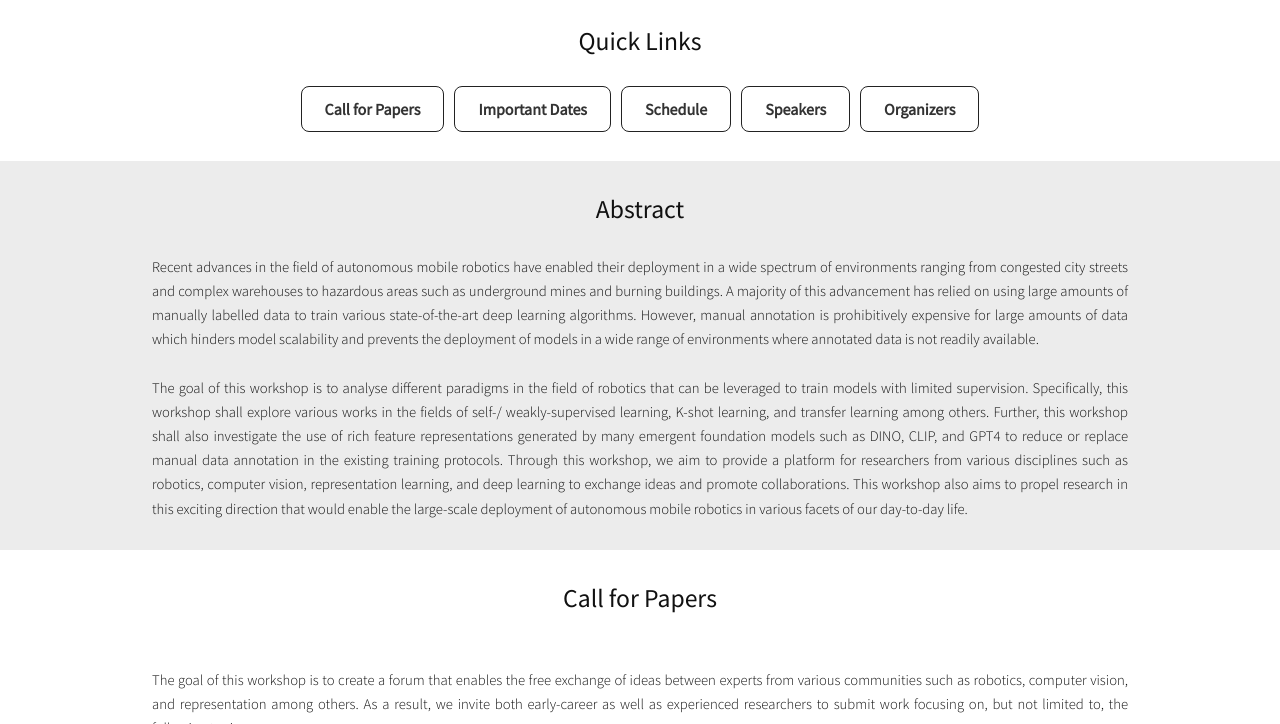
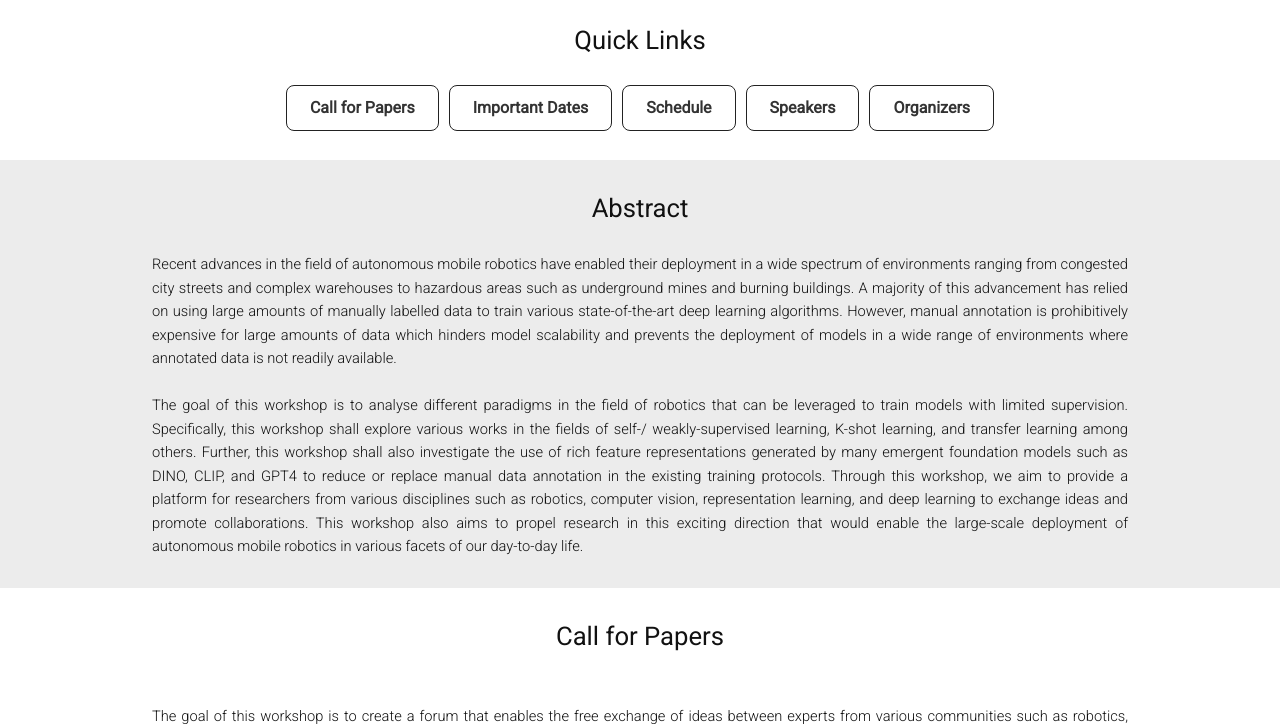
Before and after one commit to bob-workshop/bob-workshop.github.io, a plain HTML site: page index.html in a window 1280 px wide. Shown: the part 376-1100 px from the top of the page. Drawn offline with nearby package versions, Linux system fonts and the light colour scheme.

Commit message:
1. Changed the font of the webpage to Roboto. 2. Changed the default location of the template_folder in the flask app so that both Github and local debugger access the same index.html

```diff
--- a/static/css/main.css
+++ b/static/css/main.css
@@ -1,6 +1,7 @@
 @charset "UTF-8";
 @import url(font-awesome.min.css);
 @import url("https://fonts.googleapis.com/css?family=Source+Sans+Pro:300,400|Passion+One:400");
+@import url('https://fonts.googleapis.com/css2?family=Roboto:wght@300;400&display=swap');
 
 /*
 	Full Motion by TEMPLATED
@@ -197,10 +198,10 @@ input,
 select,
 textarea {
 	color: #111;
-	font-family: "Source Sans Pro", sans-serif;
-	font-size: 13pt;
+	font-family: "Roboto", sans-serif;
+	font-size: 12.5pt;
 	font-weight: 300;
-	line-height: 1.65;
+	line-height: 1.60;
 }
 
 @media screen and (max-width: 1680px) {
@@ -1922,6 +1923,7 @@ body.is-loading #banner:before {
 	cursor: pointer;
 	font-size: 16px;
 	line-height: 20px;
+	font-family: "Roboto", sans-serif;
 	font-weight: 600;
 	border-radius: 8px;
 	padding: 0 23px;
```
Also changed, not shown: 1 other file.
